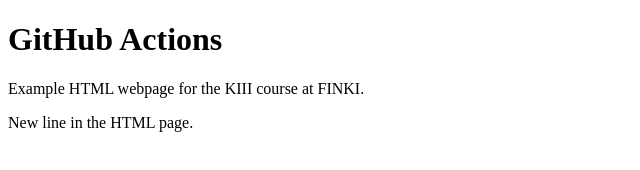
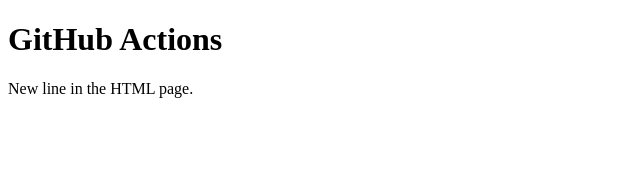
Before and after one commit to pavlepetkovski/kiii_lab6, a plain HTML site: page index.html in a window 1280 px wide. Shown: the whole page, without its empty margins (0-640 px from the left). Drawn offline with Linux system fonts and the light colour scheme.

Commit message:
Update index.html

```diff
--- a/index.html
+++ b/index.html
@@ -2,7 +2,7 @@
 <html>
   <body>
     <h1>GitHub Actions</h1>
-    Example HTML webpage for the KIII course at FINKI.</p>
+    <pExample HTML webpage for the KIII course at FINKI.</p>
     <p>New line in the HTML page.</p>
   </body>
 </html>
```
